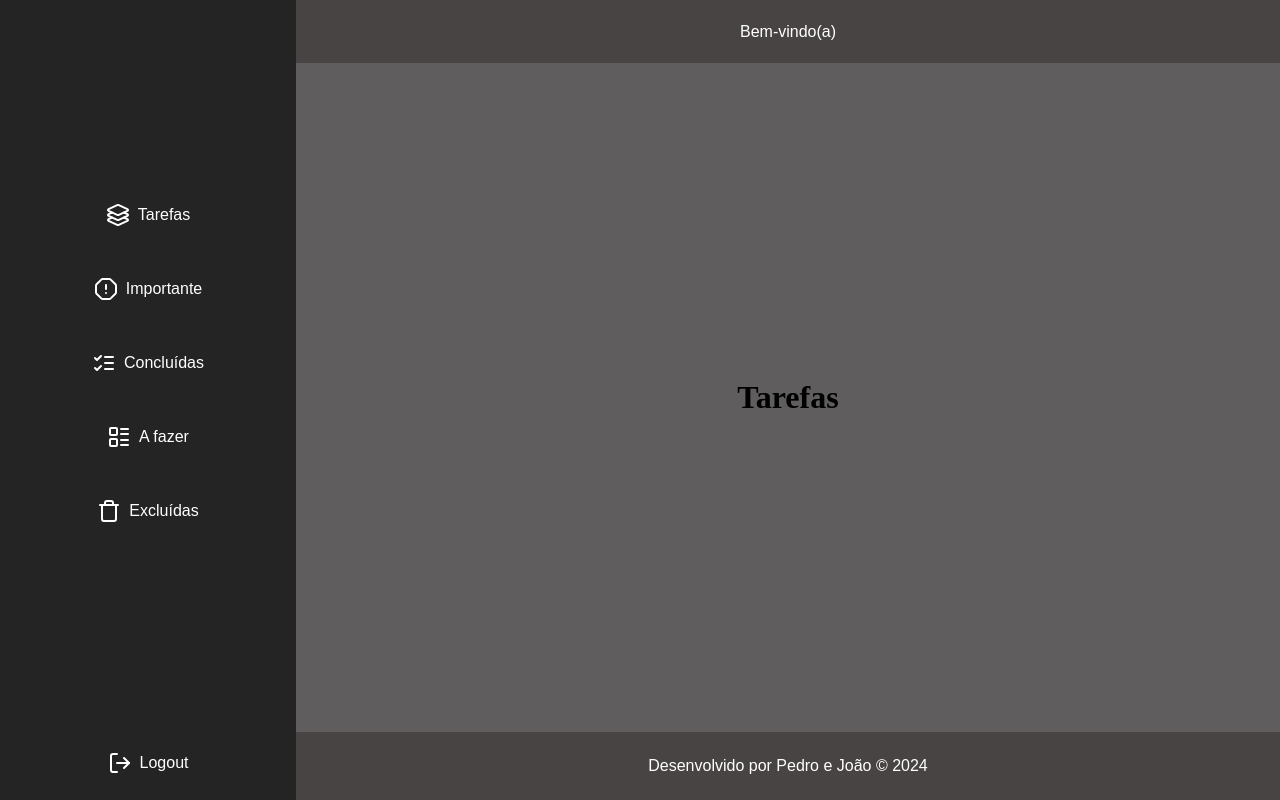
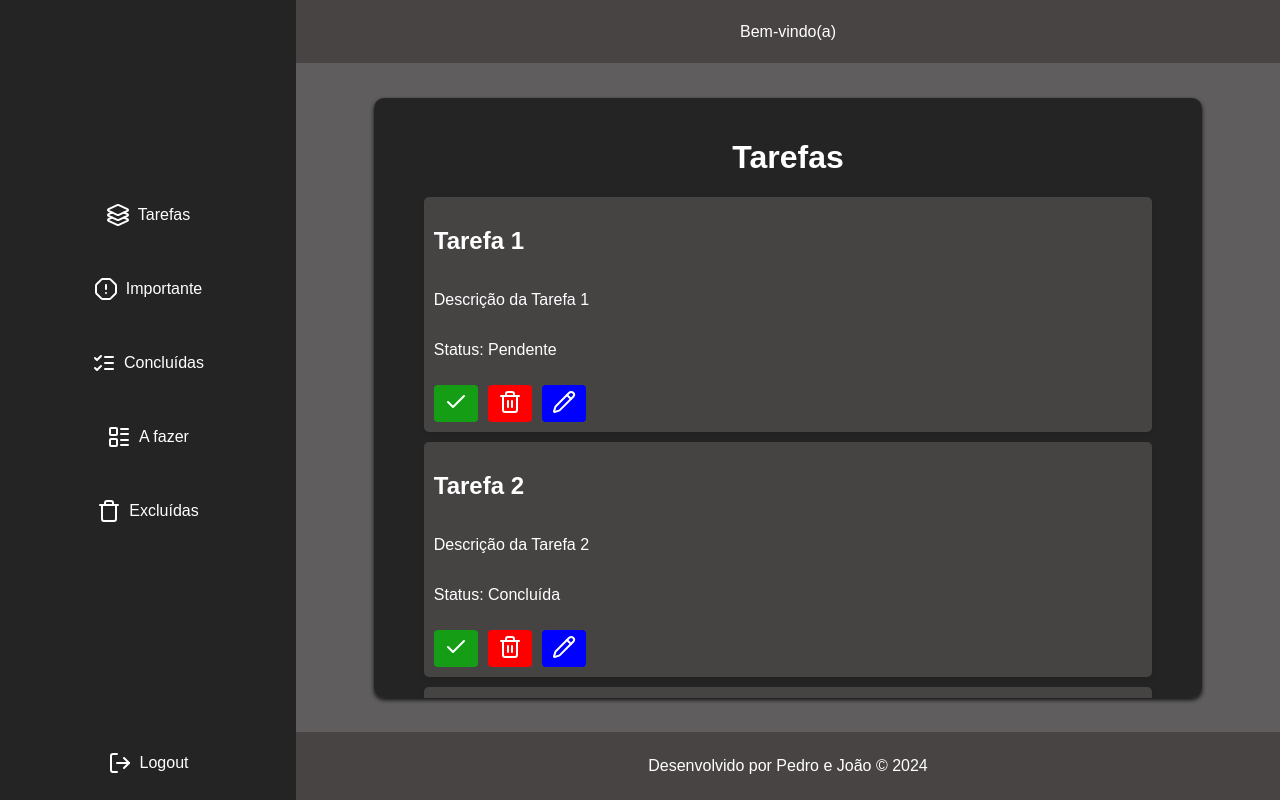
Before and after one commit to PedroSantana23/to-do, a React (Vite) app in the folder client/: page /tarefas in a window 1280 px wide. Built offline with nearby package versions, Linux system fonts and the light colour scheme.

Commit message:
Tarefas estilizadas

```diff
--- a/client/src/pages/Tarefas/index.jsx
+++ b/client/src/pages/Tarefas/index.jsx
@@ -1,13 +1,117 @@
+import React from 'react';
 import styled from 'styled-components';
+import { Check, Trash2, Pencil } from 'lucide-react';
 
 const TarefasContainer = styled.div`
+    width: 80%;
+    padding: 20px;
+    background-color: #252424;
+    min-height: 50vh;
+    max-height: 70vh; /* Define a altura máxima para o contêiner */
+    display: flex;
+    flex-direction: column;
+    align-items: center;
+    box-shadow: 0 2px 4px rgba(0, 0, 0, 0.8);
+    border-radius: 10px;
+    font-family: Arial, Helvetica, sans-serif;
+    color: #fff;
+    overflow-y: auto; /* Adiciona a barra de rolagem vertical */
+`;
 
-`
+const TarefaItem = styled.div`
+    background-color: #464343;
+    padding: 10px;
+    margin-bottom: 10px;
+    border-radius: 5px;
+    box-shadow: 0 2px 4px rgba(0, 0, 0, 0.1);
+    width: 90%;
+    height: auto; /* Ajusta a altura automaticamente */
+    display: flex;
+    flex-direction: column;
+    justify-content: space-between;
+`;
+
+const BotoesContainer = styled.div`
+    display: flex;
+    gap: 10px;
+    `;
+
+const BotaoExcluir = styled.button`
+    background-color: #ff0000;
+    color: #fff;
+    border: none;
+    padding: 5px 10px;
+    border-radius: 4px;
+    cursor: pointer;
+    margin-top: 10px;
+    align-self: flex-end; /* Alinha o botão à direita */
+    &:hover {
+        background-color: #ff3333;
+    }
+`;
+
+const BotaoConcluir = styled.button`
+    background-color: #159e15;
+    color: #fff;
+    border: none;
+    padding: 5px 10px;
+    border-radius: 4px;
+    cursor: pointer;
+    margin-top: 10px;
+    align-self: flex-end; /* Alinha o botão à direita */
+    &:hover {
+        background-color: #1abc1a;
+    }
+`;
+
+const BotaoEditar = styled.button`
+    background-color: #0000ff;
+    color: #fff;
+    border: none;
+    padding: 5px 10px;
+    border-radius: 4px;
+    cursor: pointer;
+    margin-top: 10px;
+    align-self: flex-end; /* Alinha o botão à direita */
+    &:hover {
+        background-color: #3333ff;
+    }
+`;
+
 
 const Tarefas = () => {
+    const tasks = [
+        { id: 1, titulo: 'Tarefa 1', descricao: 'Descrição da Tarefa 1', status: 'Pendente' },
+        { id: 2, titulo: 'Tarefa 2', descricao: 'Descrição da Tarefa 2', status: 'Concluída' },
+        { id: 3, titulo: 'Tarefa 3', descricao: 'Descrição da Tarefa 3', status: 'Pendente' },
+        { id: 4, titulo: 'Tarefa 4', descricao: 'Descrição da Tarefa 4', status: 'Pendente' },
+        { id: 5, titulo: 'Tarefa 5', descricao: 'Descrição da Tarefa 5', status: 'Concluída' },
+        { id: 6, titulo: 'Tarefa 6', descricao: 'Descrição da Tarefa 6', status: 'Pendente' },
+        { id: 7, titulo: 'Tarefa 7', descricao: 'Descrição da Tarefa 7', status: 'Pendente' },
+        { id: 8, titulo: 'Tarefa 8', descricao: 'Descrição da Tarefa 8', status: 'Pendente' },
+        { id: 9, titulo: 'Tarefa 9', descricao: 'Descrição da Tarefa 9', status: 'Concluída' },
+        { id: 10, titulo: 'Tarefa 10', descricao: 'Descrição da Tarefa 10', status: 'Pendente' },
+    ];
+
     return (
         <TarefasContainer>
             <h1>Tarefas</h1>
+            {tasks.length > 0 ? (
+                tasks.map((task) => (
+                    <TarefaItem key={task.id}>
+                        <h2>{task.titulo}</h2>
+                        <p>{task.descricao}</p>
+                        <p>Status: {task.status}</p>
+                        <BotoesContainer>
+                            <BotaoConcluir><Check /></BotaoConcluir>
+                            <BotaoExcluir><Trash2 /></BotaoExcluir>
+                            <BotaoEditar><Pencil /></BotaoEditar>
+                        </BotoesContainer>
+                    </TarefaItem>
+                ))
+            ) : (
+                <p>Nenhuma tarefa encontrada.</p>
+            )}
         </TarefasContainer>
     );
 }
```
Also changed, not shown: 1 other file (tests, documents, lock files or other folders).
